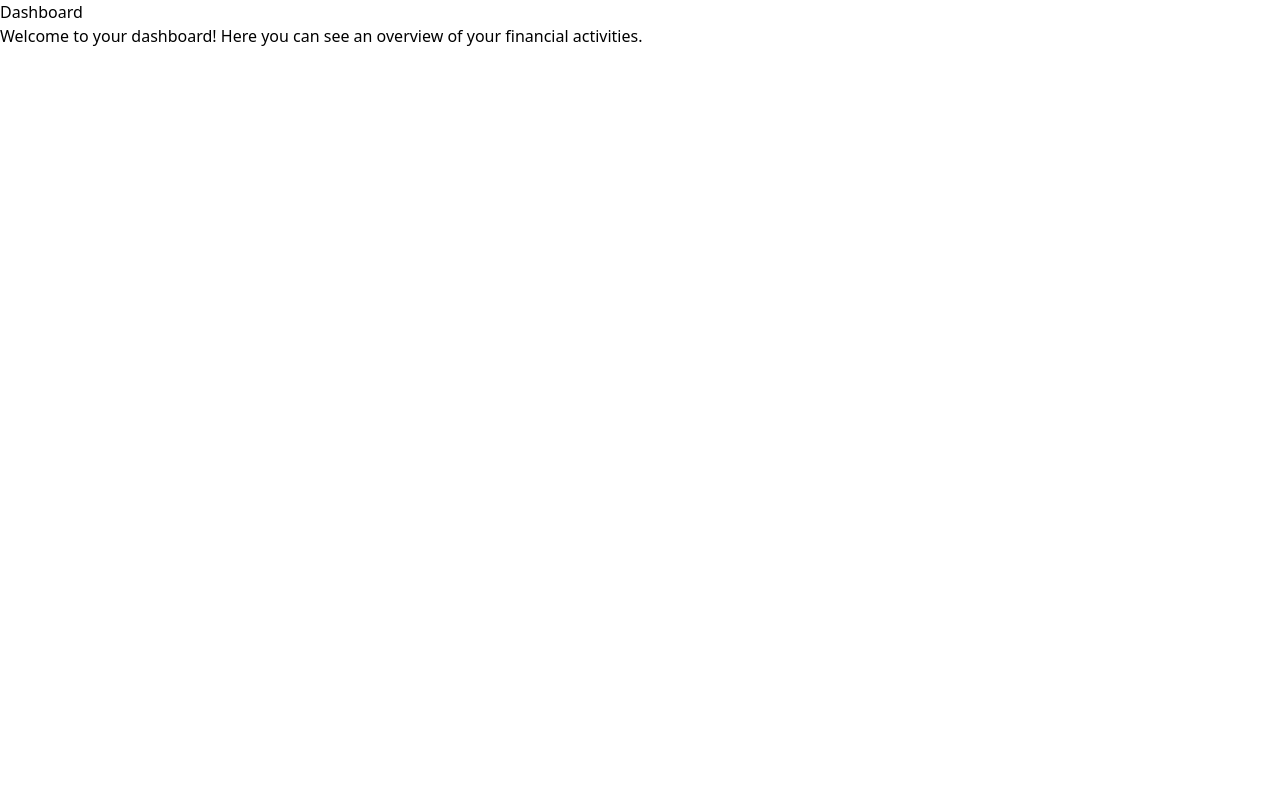
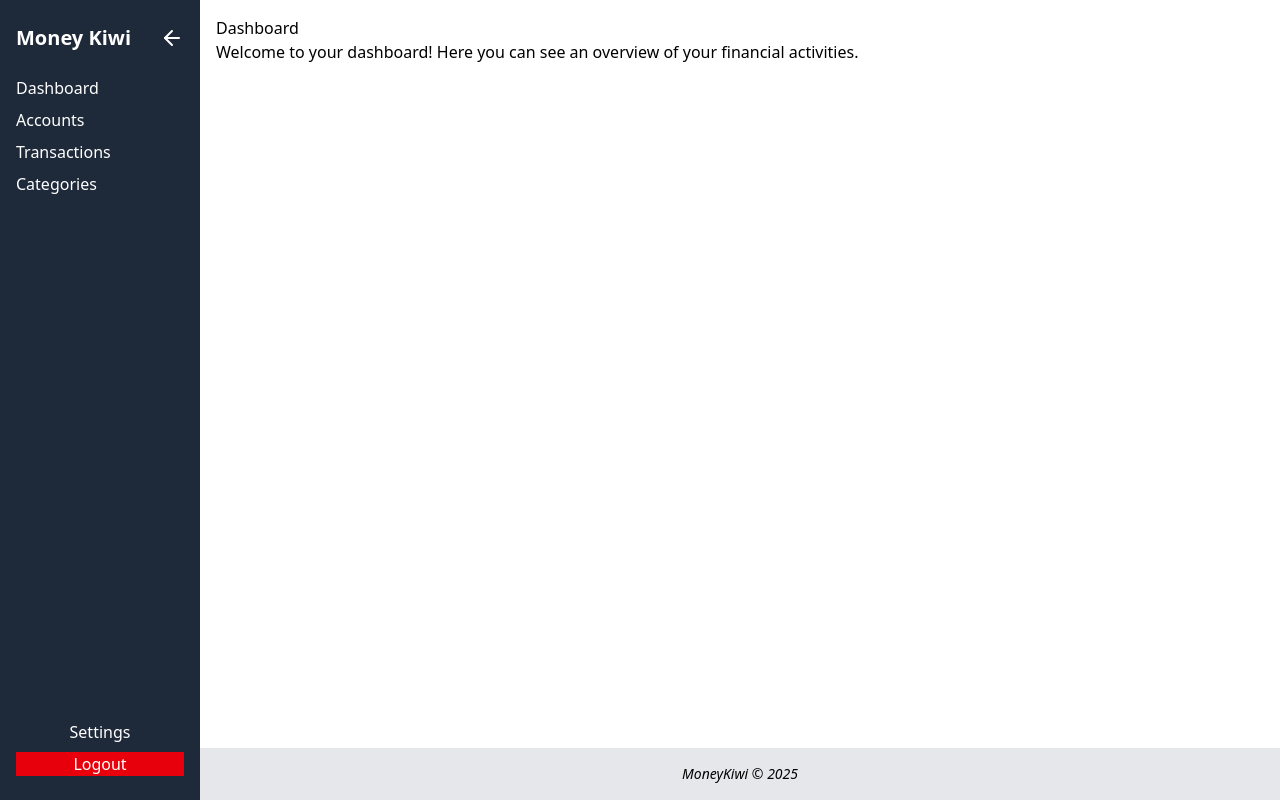
Before and after one commit to Jenna-Deamer/MoneyKiwi-frontend, a React (Vite) app: page /dashboard in a window 1280 px wide. Built offline with nearby package versions, Linux system fonts and the light colour scheme; sample sign-in values are in the browser's storage.

Commit message:
Add MainLayout and Sidebar components with logout functionality

```diff
--- a/package.json
+++ b/package.json
@@ -12,6 +12,7 @@
   "dependencies": {
     "@tailwindcss/vite": "^4.1.12",
     "axios": "^1.11.0",
+    "lucide-react": "^0.544.0",
     "react": "^19.1.1",
     "react-dom": "^19.1.1",
     "react-router-dom": "^7.8.1"
--- a/src/App.jsx
+++ b/src/App.jsx
@@ -6,6 +6,8 @@ import AccountsPage from './features/accounts/AccountsPage';
 import RegisterPage from './features/auth/RegisterPage';
 import LoginPage from './features/auth/LoginPage';
 import NotFoundPage from './pages/NotFoundPage';
+
+import MainLayout from './layout/MainLayout';
 
 import AuthProvider from './features/auth/AuthProvider';
 import PrivateRoute from './features/auth/PrivateRoute';
@@ -22,14 +24,16 @@ function App() {
                             <Route path="/login" element={<LoginPage />} />
                             <Route path="/register" element={<RegisterPage />} />
                         </Route>
+
                         <Route element={<PrivateRoute />}>
+                            <Route element={<MainLayout />}>
                                 <Route path="/" element={<TransactionsPage />} />
                                 <Route path="/transactions" element={<TransactionsPage />} />
                                 <Route path="/dashboard" element={<DashboardPage />} />
                                 <Route path="/categories" element={<CategoryManagementPage />} />
                                 <Route path="/accounts" element={<AccountsPage />} />
                             </Route>
-
+                        </Route>
                         <Route path="*" element={<NotFoundPage />} />
 
                     </Routes>
--- /dev/null
+++ b/src/layout/Footer.jsx
@@ -0,0 +1,9 @@
+const Footer = () => {
+    return(
+        <footer>
+            <p>MoneyKiwi &copy; 2025</p>
+        </footer>
+    )
+}
+
+export default Footer;
--- /dev/null
+++ b/src/layout/MainLayout.jsx
@@ -0,0 +1,25 @@
+import Sidebar from "./Sidebar";
+import Footer from "./Footer";
+
+import { Outlet } from "react-router-dom";
+
+const MainLayout = () => {
+  return (
+    <div className="flex min-h-screen">
+      <aside className="w-50 bg-gray-800 text-white">
+        <Sidebar />
+      </aside>
+
+      <div className="flex flex-col flex-1">
+        <main className="flex-1 p-4">
+          <Outlet />
+        </main>
+        <footer className="bg-gray-200 p-4 text-center italic text-sm ">
+          <Footer />
+        </footer>
+      </div>
+    </div>
+  );
+};
+
+export default MainLayout;
--- /dev/null
+++ b/src/layout/Sidebar.jsx
@@ -0,0 +1,31 @@
+import { ArrowLeft } from 'lucide-react';
+import { useAuth } from "../features/auth/useAuth";
+
+const Sidebar = () => {
+    const { logOutAction } = useAuth();
+
+    return (
+        <nav className="h-full flex flex-col justify-between p-4">
+            <div>
+                <div className="text-xl font-bold mt-2 mb-6 flex items-center justify-between w-full">
+                    <span>Money Kiwi</span>
+                    <button><ArrowLeft className='cursor-pointer' /></button>
+                </div>
+            </div>
+
+
+            <div className="flex flex-col space-y-2">
+                <a href="#">Dashboard</a>
+                <a href="#">Accounts</a>
+                <a href="#">Transactions</a>
+                <a href="#">Categories</a>
+            </div>
+            <div className="flex flex-col space-y-2 mt-auto mb-2">
+                <a href="#" className="text-center m-0 mb-2">Settings</a>
+                <button className="bg-red-600 cursor-pointer" onClick={logOutAction}>Logout</button>
+            </div>
+        </nav>
+    )
+};
+
+export default Sidebar;
```
Also changed, not shown: 1 other file (tests, documents, lock files or other folders). Lines whose indentation alone changed are shown as unchanged.
